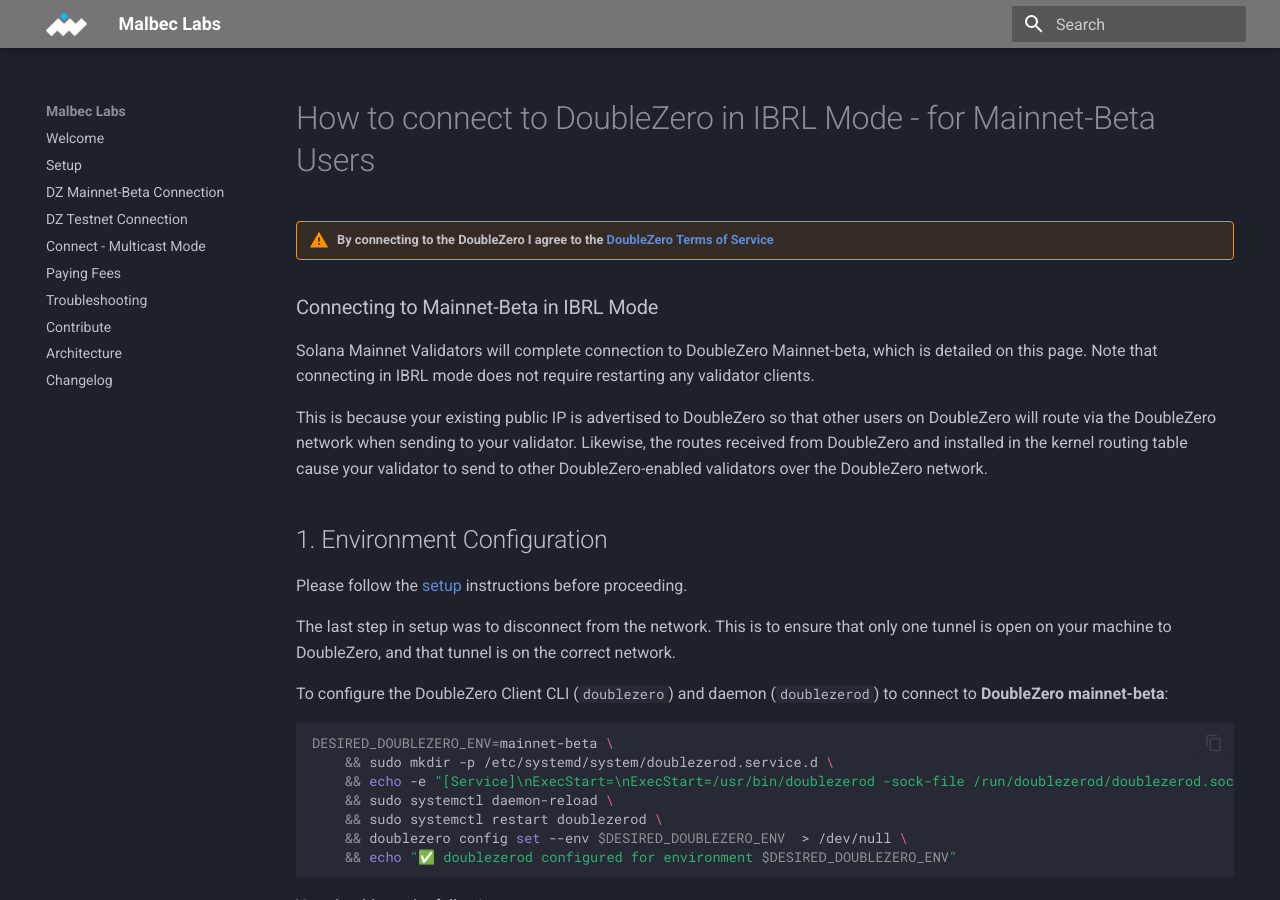
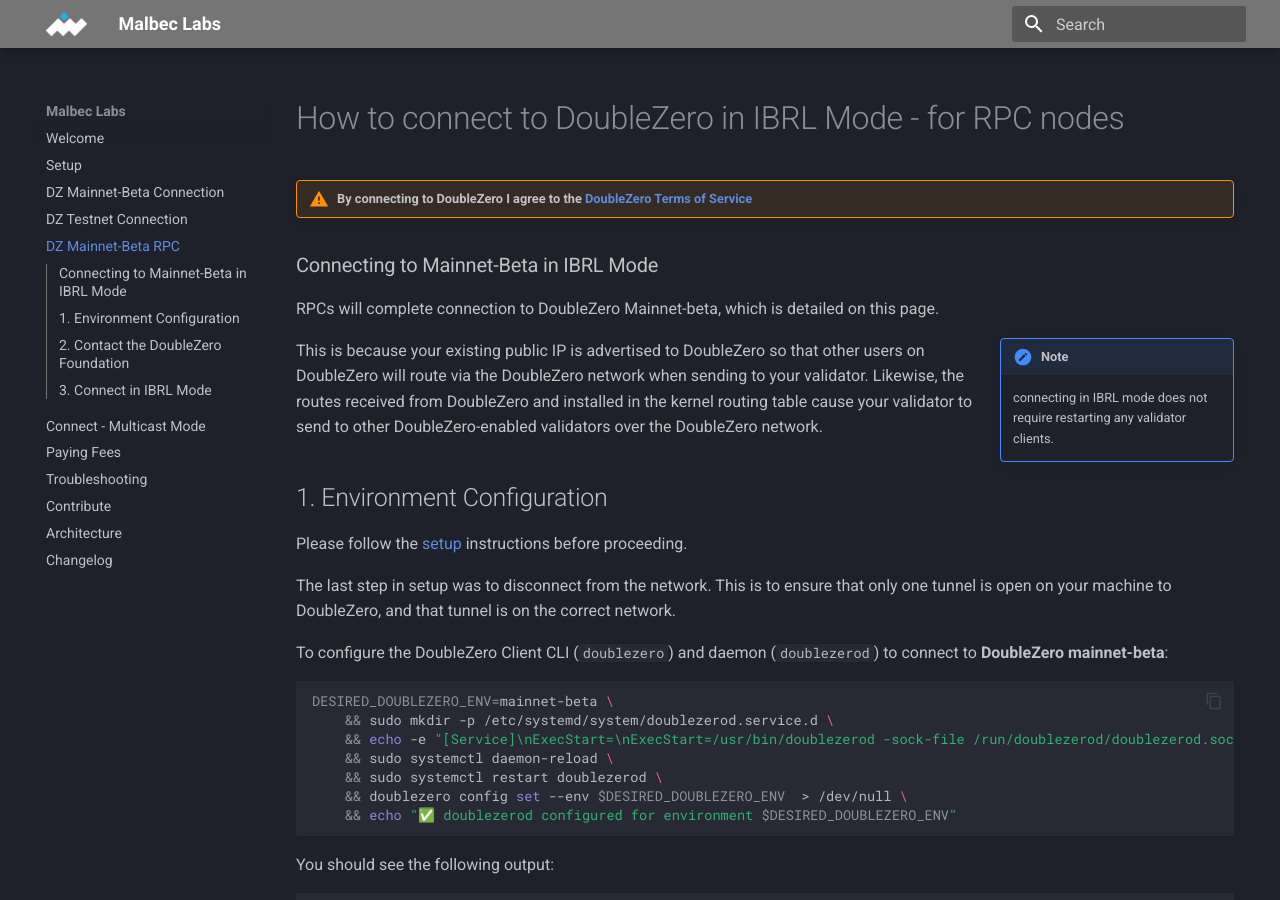
Before and after one commit to malbeclabs/docs, an MkDocs documentation site: the page built from docs/DZ Mainnet-beta RPC.md, in a window 1280 px wide and 900 px high. Built offline with MkDocs 1.6.1 and Material for MkDocs 9.7.7, drawn with Linux system fonts in a browser that asks for light colours.

Commit message:
update based on review

```diff
--- a/docs/DZ_Mainnet-Beta_RPC.md
+++ b/docs/DZ Mainnet-beta RPC.md
@@ -1,12 +1,13 @@
-# How to connect to DoubleZero in IBRL Mode - for Mainnet-Beta Users
-!!! warning "By connecting to the DoubleZero I agree to the [DoubleZero Terms of Service](https://doublezero.xyz/terms-protocol)"
+# How to connect to DoubleZero in IBRL Mode - for RPC nodes
+!!! warning "By connecting to DoubleZero I agree to the [DoubleZero Terms of Service](https://doublezero.xyz/terms-protocol)"
 
 
 
 ###  Connecting to Mainnet-Beta in IBRL Mode
 
-Solana Mainnet Validators will complete connection to DoubleZero Mainnet-beta, which is detailed on this page.
-Note that connecting in IBRL mode does not require restarting any validator clients.
+RPCs will complete connection to DoubleZero Mainnet-beta, which is detailed on this page.
+!!! Note inline end
+    connecting in IBRL mode does not require restarting any validator clients.
 
 This is because your existing public IP is advertised to DoubleZero so that other users on DoubleZero will route via the DoubleZero network when sending to your validator. Likewise, the routes received from DoubleZero and installed in the kernel routing table cause your validator to send to other DoubleZero-enabled validators over the DoubleZero network.
 
--- a/mkdocs.yml
+++ b/mkdocs.yml
@@ -19,6 +19,7 @@
   - Setup: setup.md
   - DZ Mainnet-Beta Connection: DZ Mainnet-beta Connection.md
   - DZ Testnet Connection: DZ Testnet Connection.md
+  - DZ Mainnet-Beta RPC: DZ Mainnet-beta RPC.md
   - Connect - Multicast Mode: connect-multicast.md
   - Paying Fees: paying-fees.md
   - Troubleshooting: troubleshooting.md
```
Also changed, not shown: docs/DZ Mainnet-beta Connection.md (+5 -4 lines), docs/DZ Testnet Connection.md (+3 -2 lines), docs/connect-multicast.md (+1 -1 lines).
